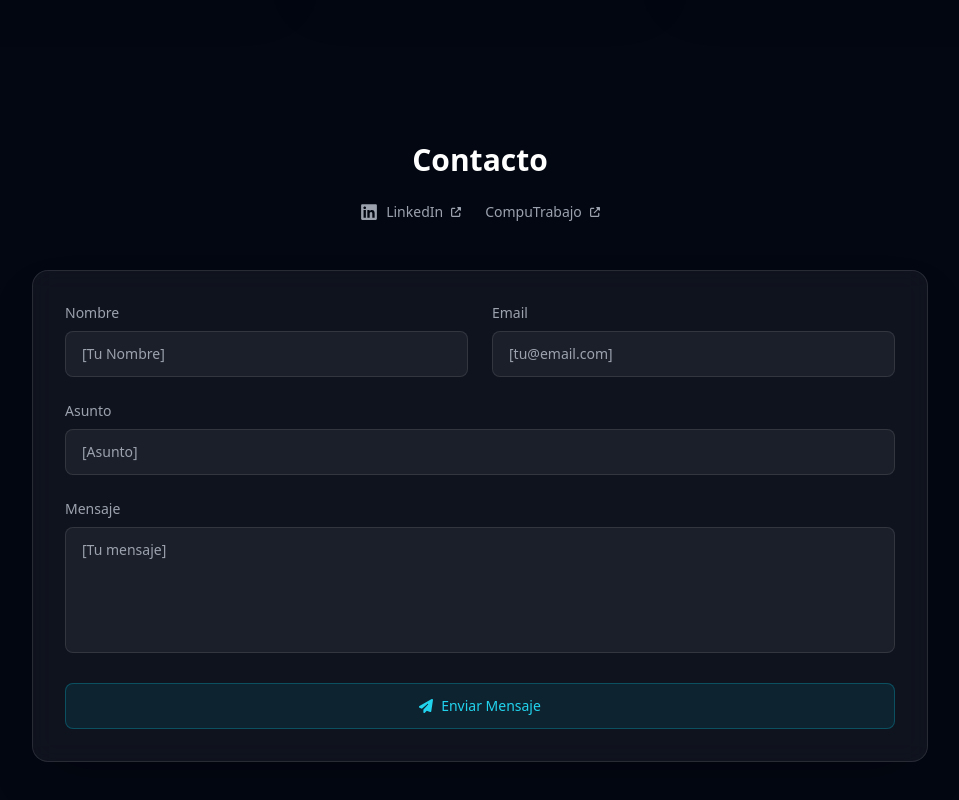
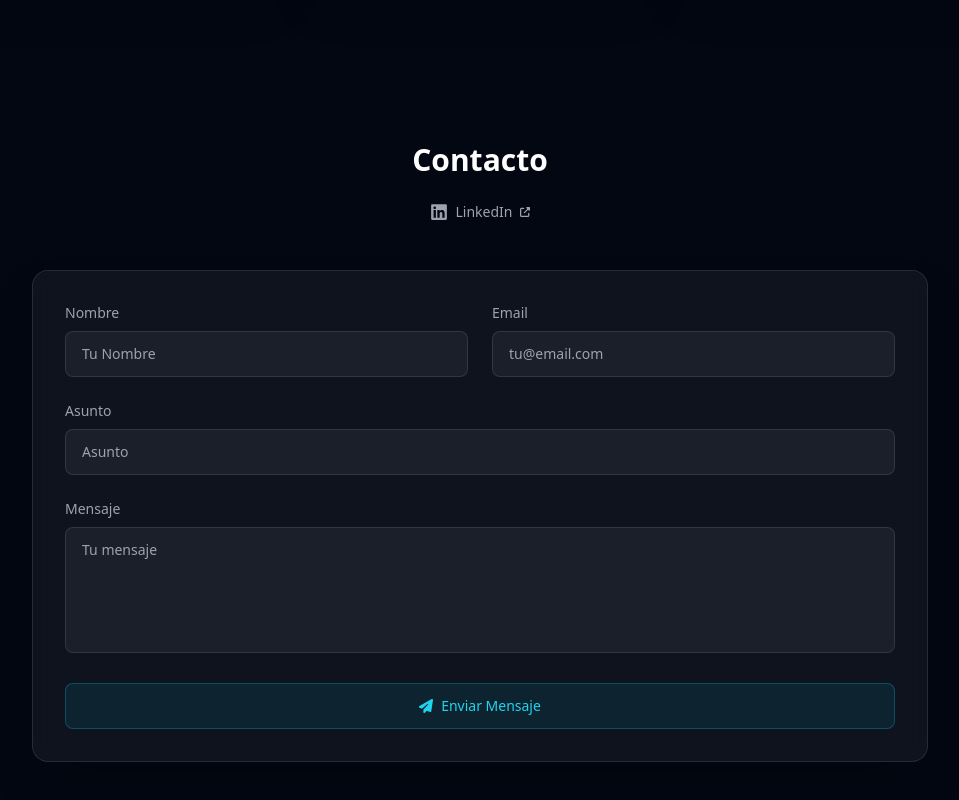
Before and after one commit to cchacon-2021560/Portafolio, a React (Vite) app in the folder frontend/: page / in a window 1280 px wide. Shown: the part 3256-4056 px from the top of the page, without its empty margins (160-1119 px from the left). Built offline with nearby package versions, Linux system fonts and the light colour scheme.

Commit message:
fix: limpia formulario de contacto y elimina enlace de CompuTrabajo
- Remueve enlace a CompuTrabajo que no estaba configurado
- Corrige placeholders eliminando corchetes innecesarios

```diff
--- a/frontend/src/components/Contact/Contact.jsx
+++ b/frontend/src/components/Contact/Contact.jsx
@@ -51,14 +51,6 @@ export default function Contact() {
           >
             <FaLinkedin size={18} /> LinkedIn <FaUpRightFromSquare size={10} />
           </a>
-          <a
-            href="[Tu CompuTrabajo]"
-            target="_blank"
-            rel="noopener noreferrer"
-            className="flex items-center gap-2 text-gray-400 hover:text-cyan-400 transition-colors text-sm"
-          >
-            CompuTrabajo <FaUpRightFromSquare size={10} />
-          </a>
         </div>
 
         <motion.form
@@ -78,7 +70,7 @@ export default function Contact() {
                 onChange={handleChange}
                 required
                 className="w-full bg-white/5 border border-white/10 rounded-lg px-4 py-3 text-white text-sm focus:outline-none focus:border-cyan-500/50 transition-colors"
-                placeholder="[Tu Nombre]"
+                placeholder="Tu Nombre"
               />
             </div>
             <div>
@@ -90,7 +82,7 @@ export default function Contact() {
                 onChange={handleChange}
                 required
                 className="w-full bg-white/5 border border-white/10 rounded-lg px-4 py-3 text-white text-sm focus:outline-none focus:border-cyan-500/50 transition-colors"
-                placeholder="[tu@email.com]"
+                placeholder="tu@email.com"
               />
             </div>
           </div>
@@ -104,7 +96,7 @@ export default function Contact() {
               onChange={handleChange}
               required
               className="w-full bg-white/5 border border-white/10 rounded-lg px-4 py-3 text-white text-sm focus:outline-none focus:border-cyan-500/50 transition-colors"
-              placeholder="[Asunto]"
+              placeholder="Asunto"
             />
           </div>
 
@@ -117,7 +109,7 @@ export default function Contact() {
               required
               rows={5}
               className="w-full bg-white/5 border border-white/10 rounded-lg px-4 py-3 text-white text-sm focus:outline-none focus:border-cyan-500/50 transition-colors resize-none"
-              placeholder="[Tu mensaje]"
+              placeholder="Tu mensaje"
             />
           </div>
 
```
